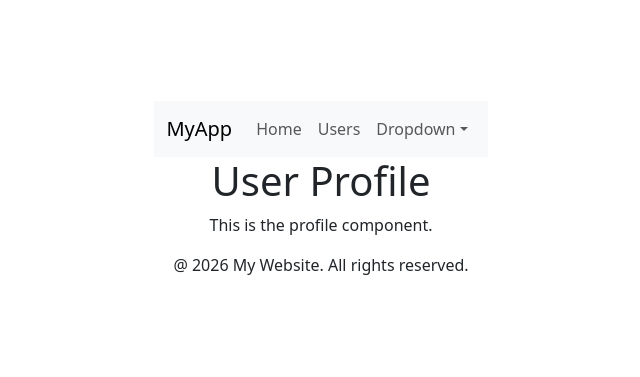
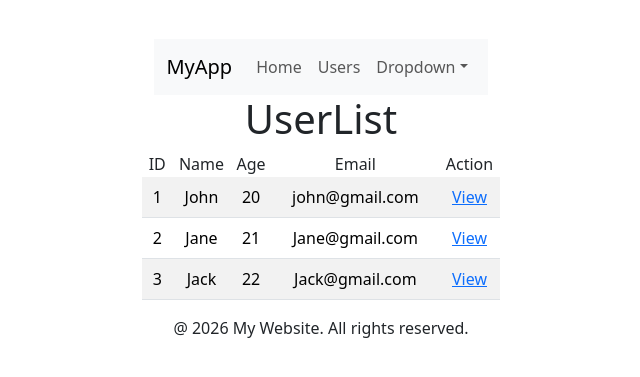
Before and after one commit to tungtq123/reactjs-demo-se1943, a React (Vite) app: page /users in a window 1280 px wide. Shown: the part 203-580 px from the top of the page, without its empty margins (319-959 px from the left). Built offline with nearby package versions, Linux system fonts and the light colour scheme.

Commit message:
UserListFeature

```diff
--- a/src/App.jsx
+++ b/src/App.jsx
@@ -15,6 +15,7 @@ import Login from "./components/Login";
 import Dashboard from "./components/Dashboard";
 import DashboardMessage from "./components/DashboardMessage";
 import Header from "./components/Header";
+import UserList from "./components/UserList";
 
 export const ThemeContext = React.createContext("light");
 // luu data vao useContext cho phep truy cap vao kho du lieu chung tu cac components,
@@ -52,6 +53,7 @@ function App() {
       <Header/>
       <Routes>
         <Route path="/" element={<Home />} />
+        <Route path="/users" element={<UserList />} />
         <Route path="/users" element={<ProfileComponent />} />
         <Route path="/products" element={<MyComponent />} />
         <Route path="/detail/id" element={<MyComponent />} />
--- a/src/components/Header.jsx
+++ b/src/components/Header.jsx
@@ -7,10 +7,7 @@ const Header = () => {
   return (
     <>
       <div className="container-fluid">
-        {/* <header className="">
-          <h1>My App</h1>
-        </header> */}
-        <NavbarSample/>
+        <NavbarSample />
       </div>
     </>
   );
--- /dev/null
+++ b/src/components/UserList.jsx
@@ -0,0 +1,54 @@
+import { Table } from "react-bootstrap";
+import { Link } from "react-router-dom";
+
+const UserList = () => {
+  const users = [
+    {
+      id: 1,
+      name: "John",
+      age: 20,
+      email: "john@gmail.com",
+    },
+    {
+      id: 2,
+      name: "Jane",
+      age: 21,
+      email: "Jane@gmail.com",
+    },
+    {
+      id: 3,
+      name: "Jack",
+      age: 22,
+      email: "Jack@gmail.com",
+    },
+  ];
+
+  return (
+    <div>
+      <h1>UserList</h1>
+      <Table striped hover>
+        <thead>
+          <td>ID</td>
+          <td>Name</td>
+          <td>Age</td>
+          <td>Email</td>
+          <td>Action</td>
+        </thead>
+        <tbody>
+          {users.map((user) => (
+            <tr key={user.id}>
+              <td>{user.id}</td>
+              <td>{user.name}</td>
+              <td>{user.age}</td>
+              <td>{user.email}</td>
+              <td>
+                <Link to={`/users/${user.id}`}>View</Link>
+              </td>
+            </tr>
+          ))}
+        </tbody>
+      </Table>
+    </div>
+  );
+};
+export default UserList;
```
